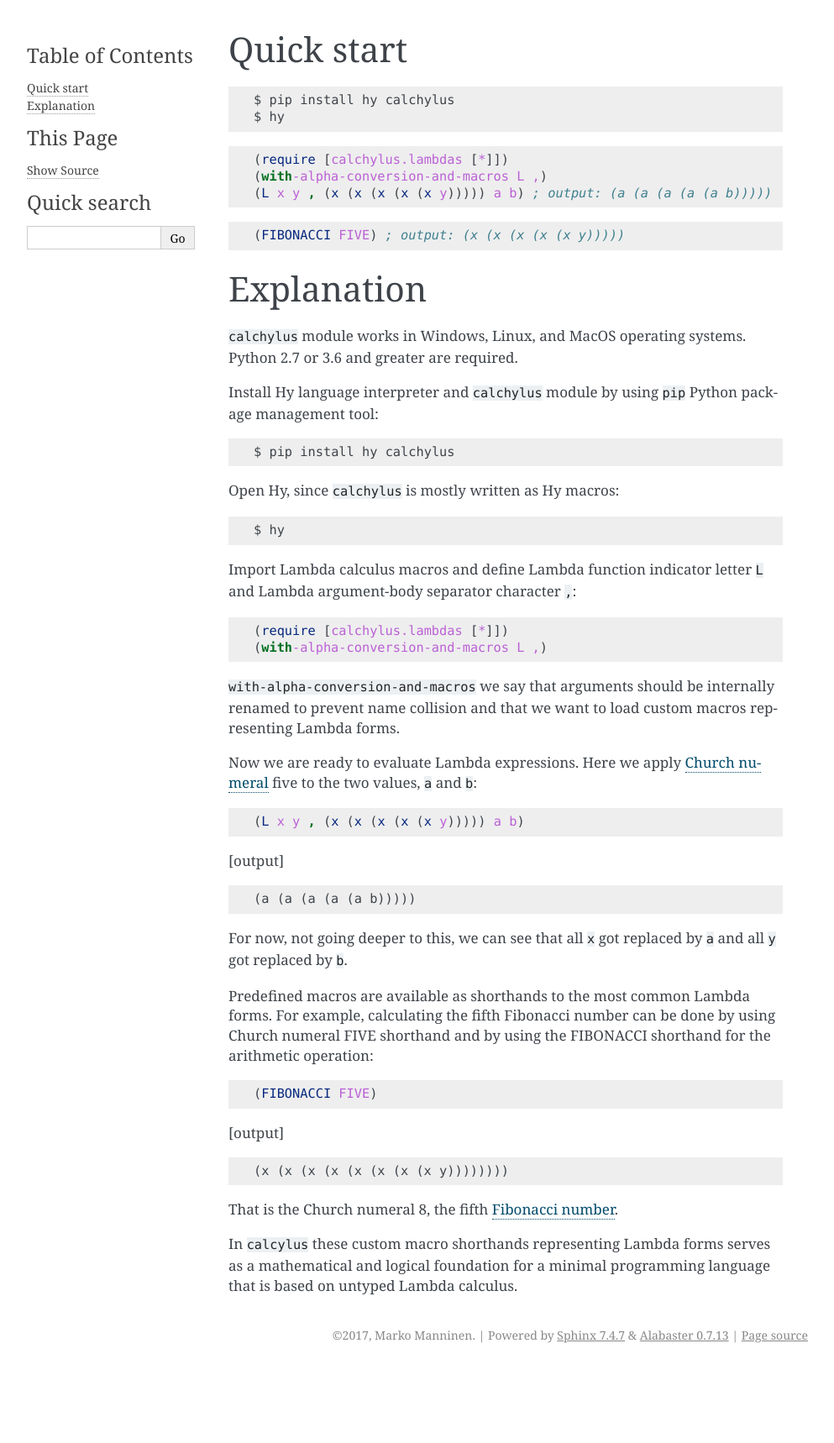
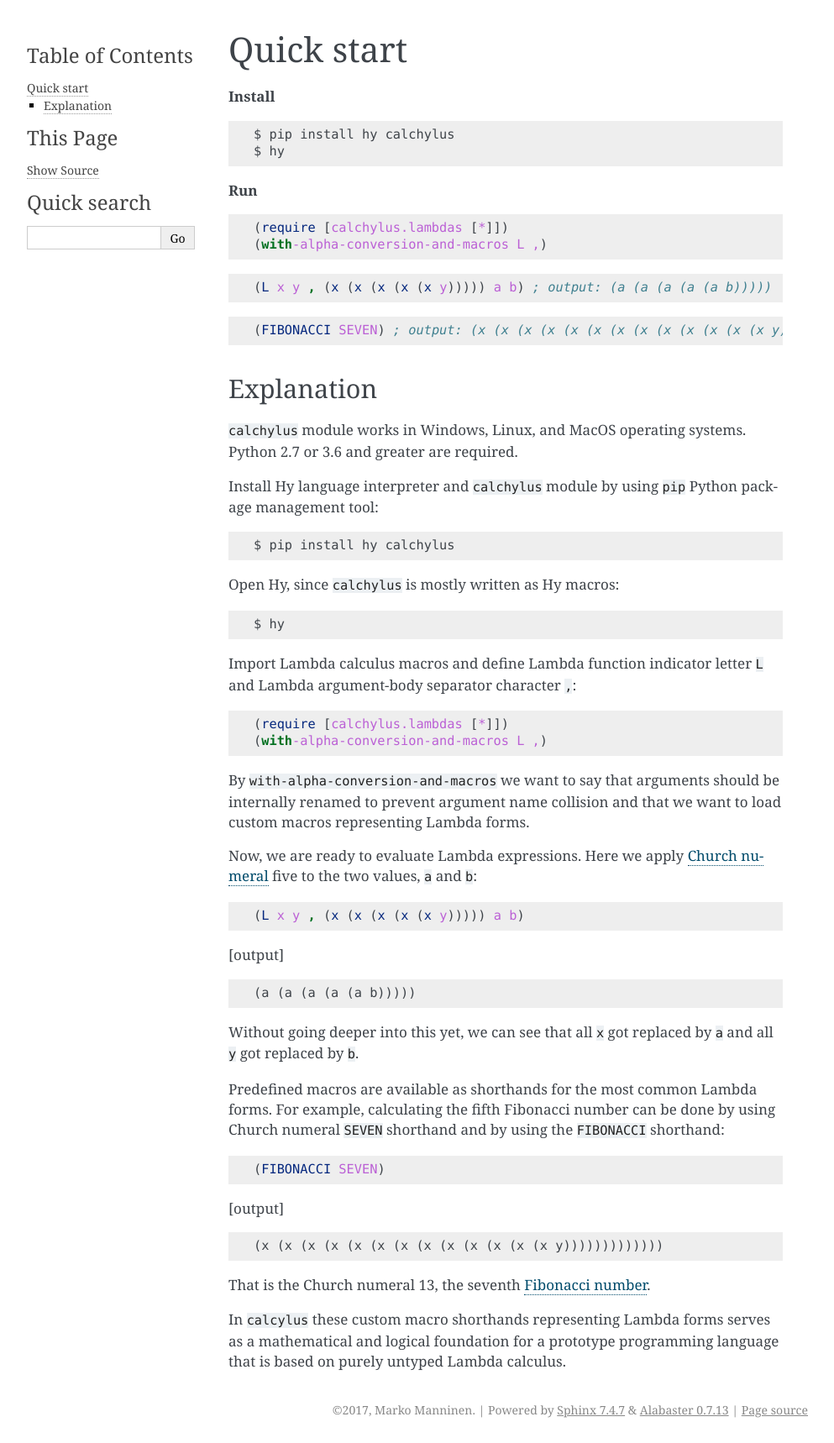
Before and after one commit to markomanninen/calchylus, a Sphinx documentation site: the page built from doc/quick.rst, in a window 1280 px wide. Shown: the whole page at 84% size, without its empty margins (148-1141 px from the left). Built offline with Sphinx 7.4.7, drawn with Linux system fonts in a browser that asks for light colours; pages that are not in the unit, such as notebooks, are missing from menus; before the commit the page ends 1629 px from its top, so only the background shows below that.

Commit message:
docs update

```diff
--- a/doc/quick.rst
+++ b/doc/quick.rst
@@ -1,21 +1,28 @@
 
 Quick start
------------
+===========
+
+**Install**
 
 .. code-block:: bash
 
 	$ pip install hy calchylus
 	$ hy
 
+**Run**
+
 .. code-block:: hylang
 
 	(require [calchylus.lambdas [*]])
 	(with-alpha-conversion-and-macros L ,)
+
+.. code-block:: hylang
+
 	(L x y , (x (x (x (x (x y))))) a b) ; output: (a (a (a (a (a b)))))
 
 .. code-block:: hylang
 
-	(FIBONACCI FIVE) ; output: (x (x (x (x (x y)))))
+	(FIBONACCI SEVEN) ; output: (x (x (x (x (x (x (x (x (x (x (x (x (x y)))))))))))))
 
 
 Explanation
@@ -45,11 +52,11 @@ and Lambda argument-body separator character ``,``:
 	(require [calchylus.lambdas [*]])
 	(with-alpha-conversion-and-macros L ,)
 
-``with-alpha-conversion-and-macros`` we say that arguments should be internally
-renamed to prevent name collision and that we want to load custom macros
-representing Lambda forms.
+By ``with-alpha-conversion-and-macros`` we want to say that arguments should
+be internally renamed to prevent argument name collision and that we want to
+load custom macros representing Lambda forms.
 
-Now we are ready to evaluate Lambda expressions. Here we apply
+Now, we are ready to evaluate Lambda expressions. Here we apply
 `Church numeral <https://en.wikipedia.org/wiki/Church_encoding>`__  five to
 the two values, ``a`` and ``b``:
 
@@ -63,30 +70,29 @@ the two values, ``a`` and ``b``:
 
 	(a (a (a (a (a b)))))
 
-For now, not going deeper to this, we can see that all ``x`` got replaced by
+Without going deeper into this yet, we can see that all ``x`` got replaced by
 ``a`` and all ``y`` got replaced by ``b``.
 
-Predefined macros are available as shorthands to the most common Lambda forms.
+Predefined macros are available as shorthands for the most common Lambda forms.
 For example, calculating the fifth Fibonacci number can be done by using Church
-numeral FIVE shorthand and by using the FIBONACCI shorthand for the arithmetic
-operation:
+numeral ``SEVEN`` shorthand and by using the ``FIBONACCI`` shorthand:
 
 .. code-block:: hylang
 
-	(FIBONACCI FIVE)
+	(FIBONACCI SEVEN)
 
 |Output:|
 
 .. code-block:: text
 
-	(x (x (x (x (x (x (x (x y))))))))
+	(x (x (x (x (x (x (x (x (x (x (x (x (x y)))))))))))))
 
-That is the Church numeral 8, the fifth
+That is the Church numeral 13, the seventh
 `Fibonacci number <https://en.wikipedia.org/wiki/Fibonacci_number>`__.
 
 In ``calcylus`` these custom macro shorthands representing Lambda forms serves
-as a mathematical and logical foundation for a minimal programming language
-that is based on untyped Lambda calculus.
+as a mathematical and logical foundation for a prototype programming language
+that is based on purely untyped Lambda calculus.
 
 
 .. |Output:| replace:: [output]
```
Also changed, not shown: doc/concepts.rst (+1 -37 lines), doc/expressions.rst (added, +35 -0 lines), doc/index.rst (+17 -12 lines), 1 other file.
